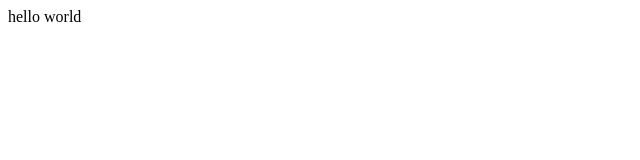
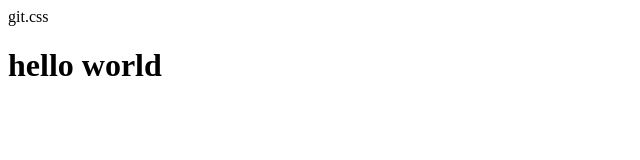
Before and after one commit to freya157/Git, a plain HTML site: page index.html in a window 1280 px wide. Shown: the whole page, without its empty margins (0-640 px from the left). Drawn offline with Linux system fonts and the light colour scheme.

Commit message:
create git.css;modify index.html:h1 and import git.css

```diff
--- /dev/null
+++ b/git.css
@@ -0,0 +1,4 @@
+body
+{
+    background-color: lightcyan;
+}
--- a/index.html
+++ b/index.html
@@ -4,9 +4,10 @@
     <meta charset="UTF=8">
     <meta http-equiv="X-UA-Compatible" content="IE=edge">
     <meta name="viewport" content="width=device-width, initial-scale=1.0">
+    <link>git.css
     <title>使用Git的教程</title>
 </head>
 <body>
-    hello world
+    <h1>hello world</h1>
 </body>
 </html>
```
